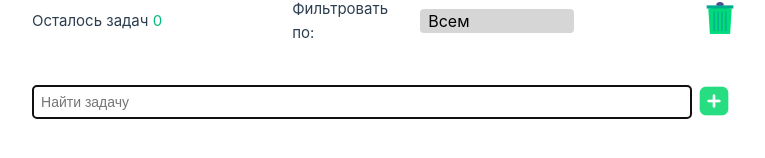
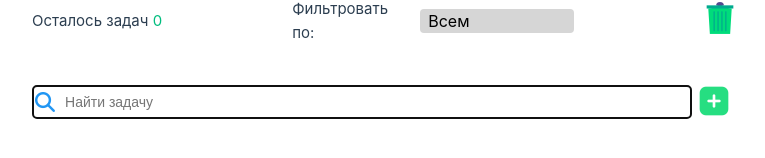
Before and after one commit to phonty29/uchet-test-task-vuejs, a Vue app: page / in a window 1280 px wide. Shown: the part 278-436 px from the top of the page, without its empty margins (256-1021 px from the left). Built offline with nearby package versions, Linux system fonts and the light colour scheme.

Commit message:
feat: add search icon

```diff
--- a/src/components/ToDoList.vue
+++ b/src/components/ToDoList.vue
@@ -108,6 +108,8 @@
     }
     .search-box {
         padding: 8px;
+        padding-left: 32px;
+        background: url("/search.png") no-repeat left;
         font-size: 14px;
         background-color: inherit;
         border: 1px solid #ccc;
```
Also changed, not shown: public/search.png (added).
